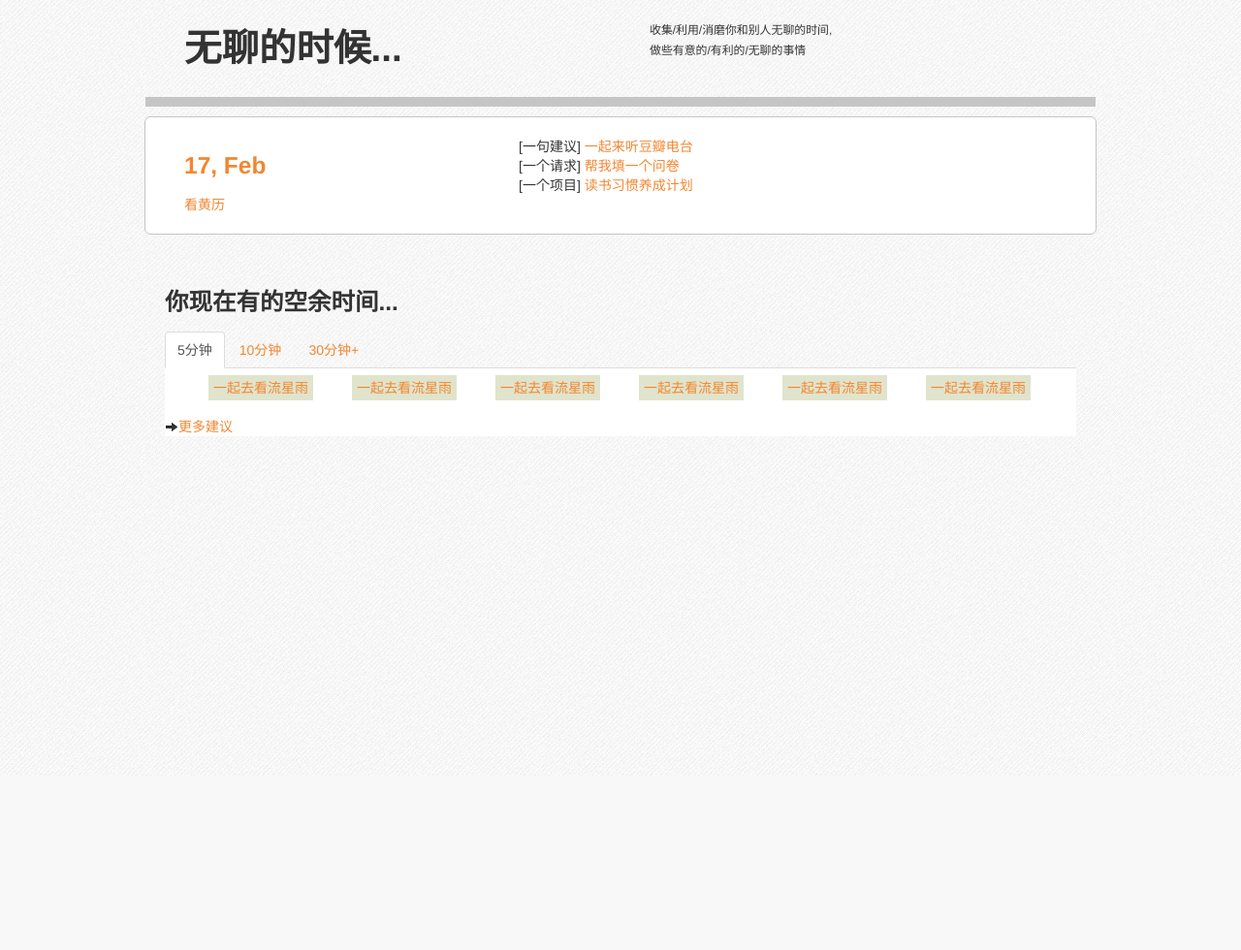
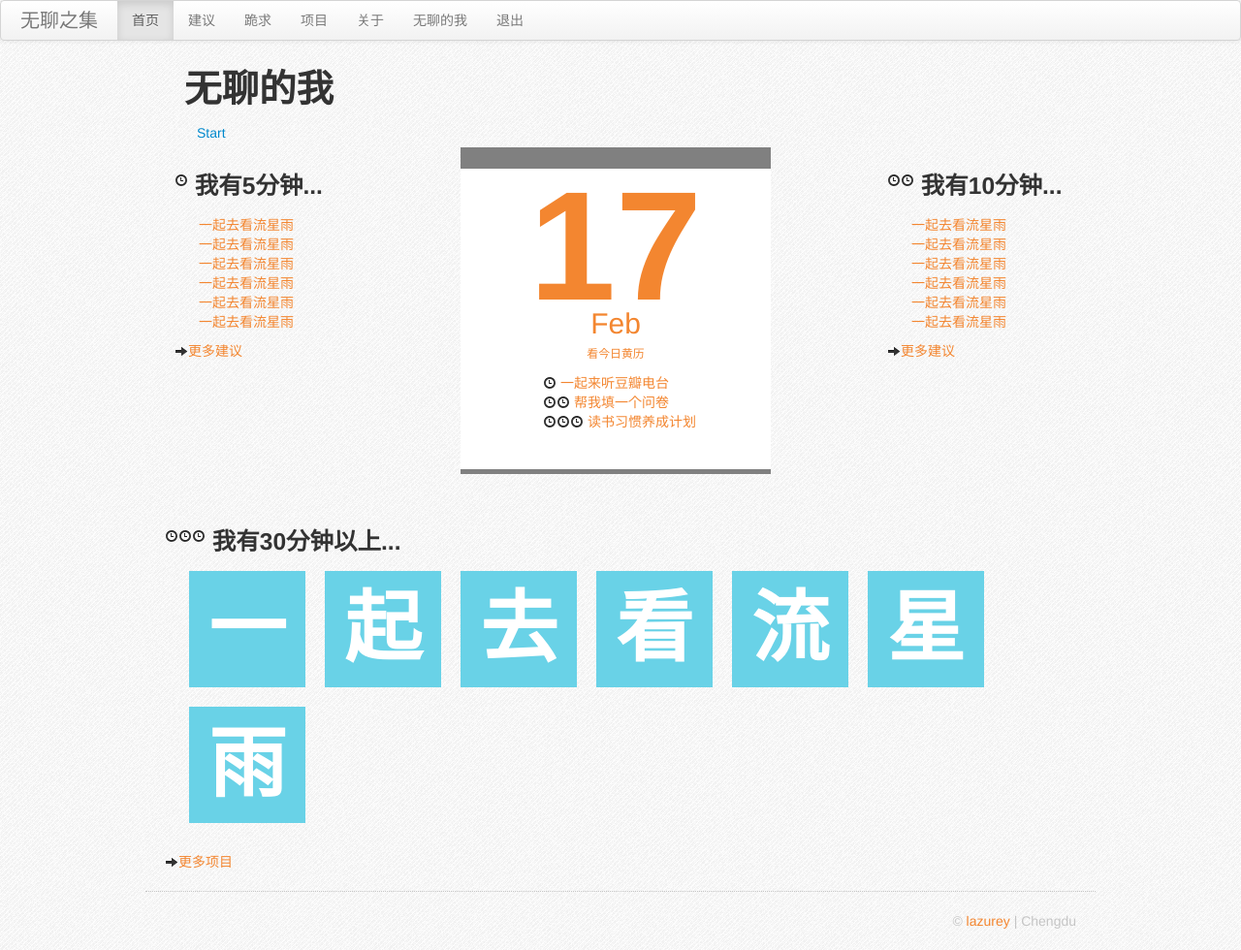
Before and after one commit to lazurey/boring-time, a PHP site: page / in a window 1280 px wide. Shown: the whole page at 97% size. Before the commit the page ends 446 px from the top, so only its background shows below. Run offline with PHP 8.4, Linux system fonts and the light colour scheme.

Commit message:
change the tyle

```diff
--- a/css/style.css
+++ b/css/style.css
@@ -17,11 +17,53 @@ ul li {
 
 .home-guess {
 	background: white;
-	border-radius: 6px;
-	border: 1px solid #c5c5c5;
-	padding: 20px;
+	border-top: 22px solid gray;
+	border-bottom: 5px solid gray;
+	padding: 20px 60px;
 	vertical-align: middle;
 	margin-bottom: 40px;
+	margin-left: 100px;
+	width: 200px;
+}
+
+.home-suggestion, .home-guess {
+	float: left;
+	min-height: 270px;
+}
+
+.home-request {
+	float: right;
+}
+
+.home-suggestion, .home-request {
+	width: 185px;
+	padding: 10px;
+}
+
+.home-project {
+	width: 940px;
+	clear: both;
+}
+
+.boring-today {
+	text-align: center;
+	padding: 10px 0;
+}
+
+.today-day {
+	font-size: 160px;
+	line-height: 100px;
+	font-weight: bold;
+}
+
+.today-month {
+	font-size: 30px;
+	line-height: 40px;
+}
+
+.today-date:hover {
+	background: none;
+	color: #FE4365;
 }
 
 .home-list ul li {
@@ -29,26 +71,27 @@ ul li {
 	padding: 10px 20px;
 }
 
-.tab-content {
-	background: white;
+.home-project ul li {
+	font-size: 80px;
+	font-weight: bold;
+	width: 100px;
+	height: 100px;
+	line-height: 100px;
+	float: left;
+	margin: 0 20px 20px 0;
+	padding: 10px;
+	text-align: center;
+	background: #69D2E7;
 }
 
-#content-tab {
-	margin-bottom: 0;
+.home-project ul li a {
+	color: #FFFFFF;
 }
 
-.home-title {
+footer {
 	padding: 20px;
-	border-bottom: 10px solid #c5c5c5;
-	margin-bottom: 10px;
-	text-align: bottom;
+	margin-top: 20px;
+	text-align: right;
+	border-top: 1px dotted #c5c5c5;
+	color: #c5c5c5;
 }
-
-#suggestion ul li a, #request ul li a {
-	background: #E0E4CC;
-	padding: 5px;
-}
-
-#suggestion ul li a:hover, #request ul li a:hover {
-	color: #FE4365;
-}
--- a/head.php
+++ b/head.php
@@ -2,10 +2,33 @@
 <html>
 <head>
 	<meta http-equiv="Content-Type" content="text/html; charset=utf-8"/>
-	<title>无聊之集合 - 碎片时间整理利用</title>
+	<title>无聊之集 - 碎片时间整理利用</title>
 	<link rel="stylesheet" type="text/css" href="css/style.css" />
 	<link rel="stylesheet" type="text/css" href="css/bootstrap.css" />
 	<script type="text/javascript" src="js/jquery-1.9.1.min.js"></script>
 	<script type="text/javascript" src="js/boring.js"></script>
 	<script type="text/javascript" src="js/bootstrap.min.js"></script>
 </head>
+<body>
+	<div class="navbar">
+		<div class="navbar-inner">
+		    <a class="brand" href="index.php">无聊之集</a>
+			<ul class="nav">
+				<li class="active">
+					<a href="index.php">首页</a>
+				</li>
+				<li><a href="#">建议</a></li>
+				<li><a href="#">跪求</a></li>
+				<li><a href="#">项目</a></li>
+				<li><a href="about.php">关于</a></li>
+				<li><a href="#">无聊的我</a></li>
+				<li><a href="#">退出</a></li>
+			</ul>
+		</div>
+	</div>
+	<header class="container home-title clearfix">
+		<div class="span6">
+			<h1>无聊的我</h1>
+			<a class="btn btn-link" href="start-kill.php">Start</a>
+		</div>
+	</header>
--- a/index.php
+++ b/index.php
@@ -1,47 +1,13 @@
 <?php
 include('head.php');
  ?>
-<body>
-	<header class="container home-title clearfix">
-		<div class="span6">
-			<h1>无聊的时候...</h1>
-		</div>
-		<div class="span4">
-			<small>收集/利用/消磨你和别人无聊的时间, <br>做些有意的/有利的/无聊的事情</small>
-		</div>
-	</header>
-	<section class="container home-guess clearfix">
-		<div class="span4">
-			<a href="http://sandbox.runjs.cn/show/ydp3it7b" target="_blank">
-				<h3>17, Feb</h3>
-				看黄历
-			</a>
-		</div>
-		<div class="span6">
-			<ul>
-				<li>[一句建议]
-					<a href="/">一起来听豆瓣电台</a>
-				</li>
-				<li>[一个请求]
-					<a href="https://jinshuju.net">帮我填一个问卷</a>
-				</li>
-				<li>[一个项目]
-					<a href="/">读书习惯养成计划</a>
-				</li>
-			</ul>
-		</div>
-	</section>
-	<section class="container">
-		<h3>你现在有的空余时间...</h3>
-		<ul class="nav nav-tabs" id="content-tab">
-		  <li class="active"><a href="#suggestion">5分钟</a></li>
-		  <li><a href="#request">10分钟</a></li>
-		  <li><a href="#project">30分钟+</a></li>
-		</ul>
-
-		<div class="tab-content home-list">
-		  <div class="tab-pane active" id="suggestion">
-		  	<ul class="clearfix">
+	<div class="container">
+		<aside class="home-suggestion">
+			<h3>
+				<i class="icon-time"></i>
+				我有5分钟...
+			</h3>
+			<ul class="clearfix">
 		  		<li><a href="/">一起去看流星雨</a></li>
 		  		<li><a href="/">一起去看流星雨</a></li>
 		  		<li><a href="/">一起去看流星雨</a></li>
@@ -50,9 +16,33 @@ include('head.php');
 		  		<li><a href="/">一起去看流星雨</a></li>
 		  	</ul>
 		  	<a href="/"><i class="icon-arrow-right"></i>更多建议</a>
-		  </div>
-		  <div class="tab-pane" id="request">
-		  	<ul class="clearfix">
+		</aside>
+		<section class="home-guess clearfix">
+			<div class="boring-today">
+				<a class="today-date" href="http://sandbox.runjs.cn/show/ydp3it7b" target="_blank">
+					<span class="today-day">17</span><br>
+					<span class="today-month">Feb</span><br>
+					<small>看今日黄历</small>
+				</a>
+			</div>
+			<ul>
+				<li><i class="icon-time"></i>
+					<a href="/">一起来听豆瓣电台</a>
+				</li>
+				<li><i class="icon-time"></i><i class="icon-time"></i>
+					<a href="https://jinshuju.net">帮我填一个问卷</a>
+				</li>
+				<li><i class="icon-time"></i><i class="icon-time"></i><i class="icon-time"></i>
+					<a href="/">读书习惯养成计划</a>
+				</li>
+			</ul>
+		</section>
+		<aside class="home-request clearfix">
+			<h3>
+				<i class="icon-time"></i><i class="icon-time"></i>
+				我有10分钟...
+			</h3>
+			<ul class="clearfix">
 		  		<li><a href="/">一起去看流星雨</a></li>
 		  		<li><a href="/">一起去看流星雨</a></li>
 		  		<li><a href="/">一起去看流星雨</a></li>
@@ -60,10 +50,14 @@ include('head.php');
 		  		<li><a href="/">一起去看流星雨</a></li>
 		  		<li><a href="/">一起去看流星雨</a></li>
 		  	</ul>
-		  	<a href="/"><i class="icon-arrow-right"></i>更多请求</a>
-		  </div>
-		  <div class="tab-pane" id="project">
-		  	<ul class="clearfix">
+		  	<a href="/"><i class="icon-arrow-right"></i>更多建议</a>
+		</aside>
+		<section class="home-project clearfix">
+			<h3>
+				<i class="icon-time"></i><i class="icon-time"></i><i class="icon-time"></i>
+				我有30分钟以上...
+			</h3>
+			<ul class="clearfix">
 		  		<li><a href="/">一</a></li>
 		  		<li><a href="/">起</a></li>
 		  		<li><a href="/">去</a></li>
@@ -73,8 +67,10 @@ include('head.php');
 		  		<li><a href="/">雨</a></li>
 		  	</ul>
 		  	<a href="/"><i class="icon-arrow-right"></i>更多项目</a>
-		  </div>
-		</div>
-	</section>
+		</section>
+	</div>
+	<?php
+		include('footer.php');
+	 ?>
 </body>
 </html>
--- a/js/boring.js
+++ b/js/boring.js
@@ -1,6 +1,6 @@
 $(function() {
-	$('#content-tab a').click(function (e) {
-	  e.preventDefault();
-	  $(this).tab('show');
-	});
+	// $('#content-tab a').click(function (e) {
+	//   e.preventDefault();
+	//   $(this).tab('show');
+	// });
 });
```
Also changed, not shown: about.php (+15 -1 lines), README.md.
